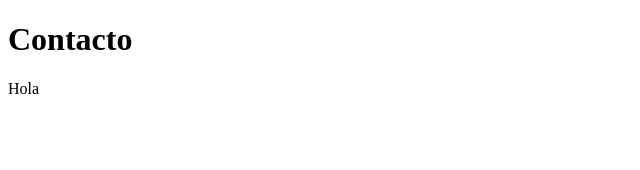
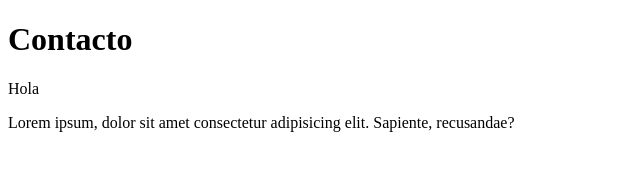
Before and after one commit to Daiana-M/proyecto-prueba, a plain HTML site: page paginas/contacto.html in a window 1280 px wide. Shown: the whole page, without its empty margins (0-640 px from the left). Drawn offline with Linux system fonts and the light colour scheme.

Commit message:
agregue lorem

```diff
--- a/paginas/contacto.html
+++ b/paginas/contacto.html
@@ -9,5 +9,6 @@
 <body>
     <h1>Contacto</h1>
     <p>Hola</p>
+    <p>Lorem ipsum, dolor sit amet consectetur adipisicing elit. Sapiente, recusandae?</p>
 </body>
 </html>
```
